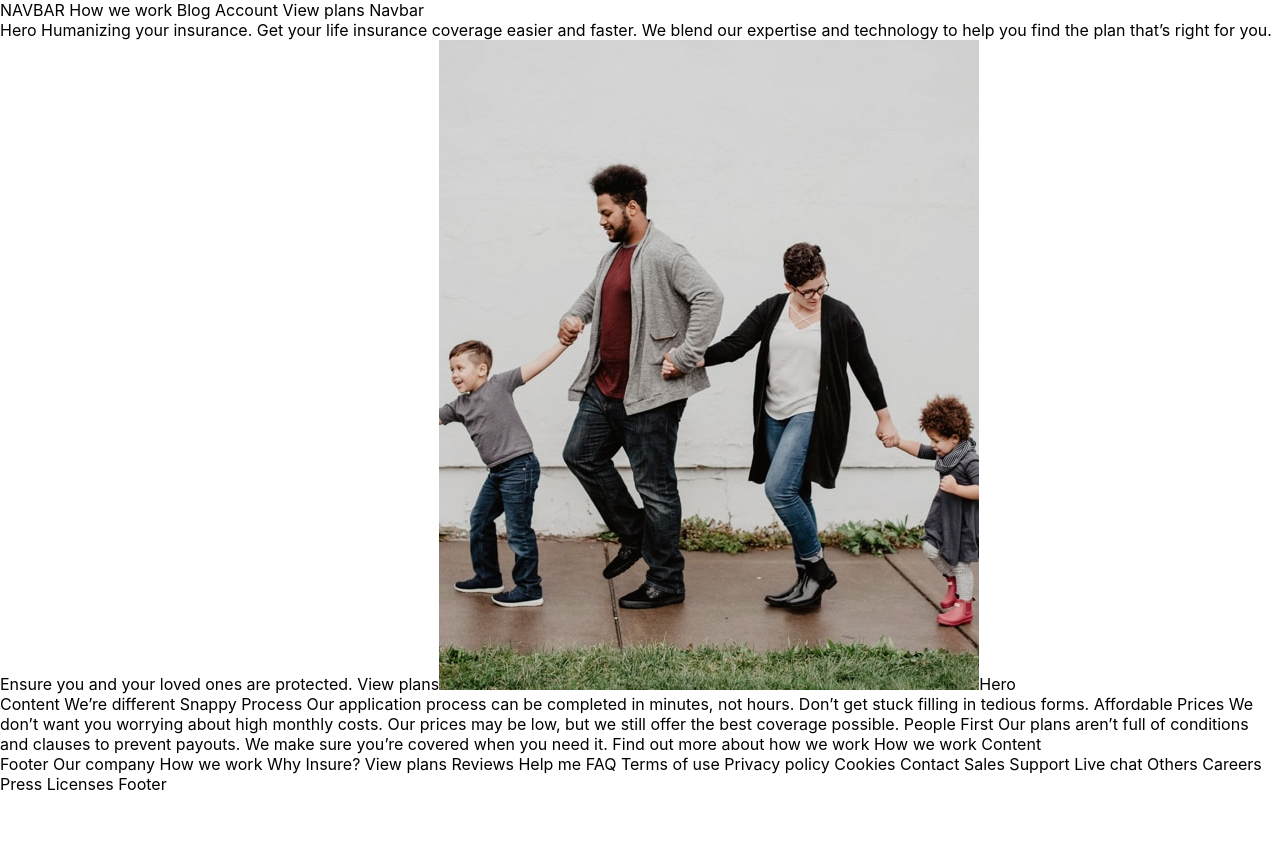
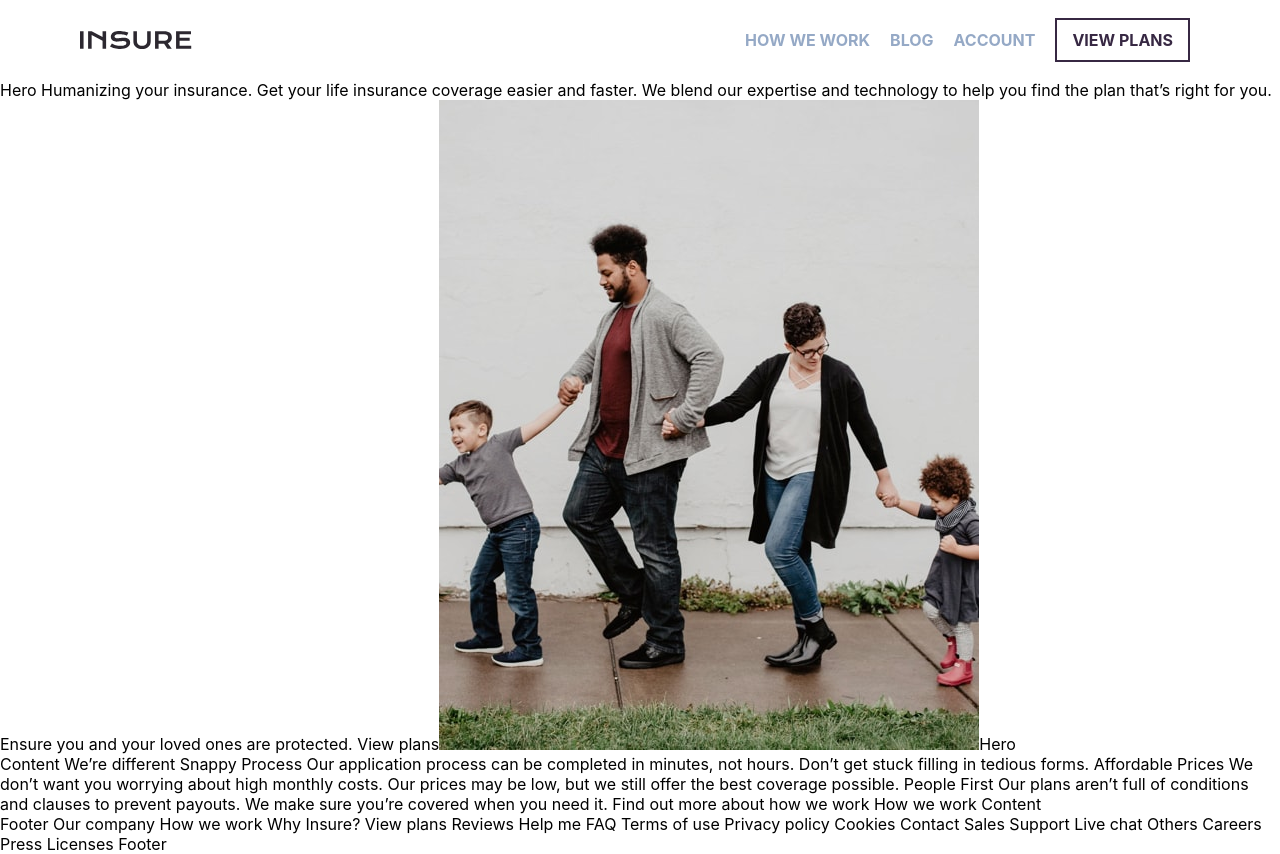
Before and after one commit to mikegv/insure-landing-page, a React (Create React App) app: page / in a window 1280 px wide. Before the commit the page ends 800 px from the top, so only its background shows below. Built offline with nearby package versions, Linux system fonts and the light colour scheme.

Commit message:
feat(navbar):completed navbar

```diff
--- a/src/App.css
+++ b/src/App.css
@@ -6,7 +6,7 @@
 
 .App{
   min-height: 100vh;
-  width: 100vw;
+  max-width: 100vw;
   display:flex;
   flex-direction: column;
 }
--- a/src/components/navbar/Navbar.css
+++ b/src/components/navbar/Navbar.css
@@ -0,0 +1,31 @@
+.nav{
+    padding: 30px 80px 30px 80px;
+    display:flex;
+    justify-content: space-between;
+    align-items: center;
+    font-weight: bold;
+}
+.nav ul{
+    list-style-type: none;
+    display: flex;
+}
+.nav ul li{
+    margin: 0px 10px 0px 10px;
+}
+.nav ul li a{
+    text-decoration: none;
+    color: hsl(216, 30%, 68%);
+}
+.nav ul li a:hover{
+    color: hsl(272, 62%, 33%);
+}
+
+.nav ul li .boxLink{
+    border: solid 2px hsl(274, 26%, 21%);
+    padding: 10px 15px 10px 15px;
+    color: hsl(274, 26%, 21%);
+}
+.nav ul li .boxLink:hover{
+    background-color: hsl(274, 26%, 21%);
+    color: white;
+}
--- a/src/components/navbar/Navbar.js
+++ b/src/components/navbar/Navbar.js
@@ -4,13 +4,15 @@ import './Navbar.css'
 class Navbar extends Component {
     render() {
         return (
-            <div>
-                NAVBAR How we work
-  Blog
-  Account
-  View plans
+            <div className='nav'>
+                <img src={process.env.PUBLIC_URL + '/images/logo.svg'} alt='insure logo' />
+                <ul>
+                    <li><a href="#">HOW WE WORK</a></li>
+                    <li><a href="#">BLOG</a></li>
+                    <li><a href="#">ACCOUNT</a></li>
+                    <li><a href="#" className='boxLink'>VIEW PLANS</a></li>
+                </ul>
 
-  Navbar
             </div>
         );
     }
```
